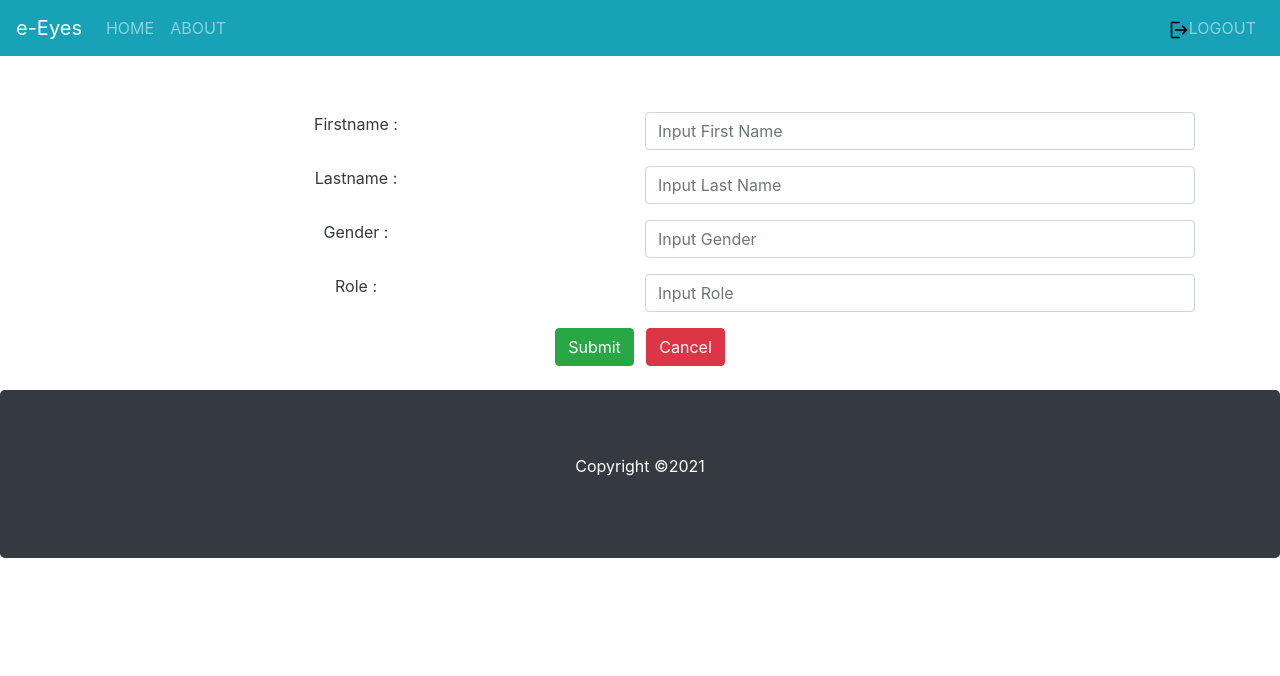
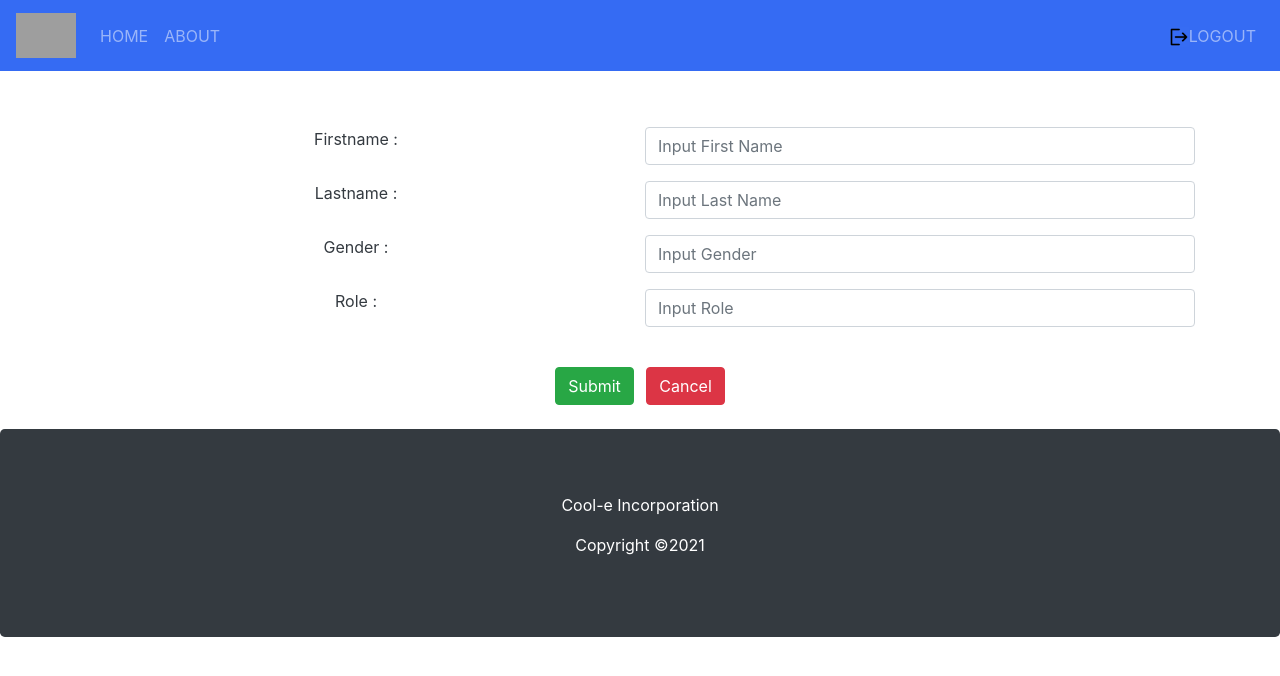
Before and after one commit to felixfilipi/E-eyes, a PHP site: page /models/train.php in a window 1280 px wide. Shown: the top 676 px of the page. Run offline with PHP 8.4, Linux system fonts and the light colour scheme; the visitor is signed in with stand-in values (Sample User, id 1); grey boxes are pictures that could not be loaded.

Commit message:
Update train_input.php

```diff
--- a/backend/templates/train_input.php
+++ b/backend/templates/train_input.php
@@ -14,8 +14,10 @@
 		<script src="../styles/index.js"></script>
     </head>
 <body>
-	<nav class="navbar navbar-expand-sm bg-info navbar-dark navbar-static-top">
-	<a class="navbar-brand" href="../index.php">e-Eyes</a>
+<script src="../styles/logoutfunc.js"> </script>
+
+<nav class="navbar navbar-expand-sm navbar-dark navbar-static-top" style="background: #356BF3;">
+<a class="navbar-brand" href="../index.php"><img src="../images/resources/coole.png" alt="logo" style="width:60px;"></a>
 <button class="navbar-toggler" type="button" data-toggle="collapse" data-target="#collapsibleNavbar">
 <span class="navbar-toggler-icon"></span>
 </button>
@@ -30,7 +32,7 @@
 </ul>
 <ul class="navbar-nav ml-auto">
 <li class="nav-item">
-	<a class="nav-link" href="../auth/logout.php"><img src="../images/resources/logout.png" width=20px height=20px></img>LOGOUT</a>
+<a class="nav-link" id="logout" href="../auth/logout.php" onclick="logout"><img src="../images/resources/logout.png" width=20px height=20px></img>LOGOUT</a>
 </li>
 </ul>
 </div>
@@ -74,14 +76,15 @@
 		<span class="help-block"><?php echo $role_err ?></span>
 	</div>
   </div>
+  <br>
   <button type="submit" class="btn btn-success mb-2 mt-2">Submit</button>
   <button type="reset" class="btn btn-danger ml-2 mb-2 mt-2">Cancel</button>
   </form>
 </div>
 
 
-
 <div class="jumbotron text-center text-white bg-dark" style="margin-bottom:0">
+  <p>Cool-e Incorporation</p>
   <p>Copyright ©2021</p>
 </div>
 
```
Lines whose indentation alone changed are shown as unchanged.
